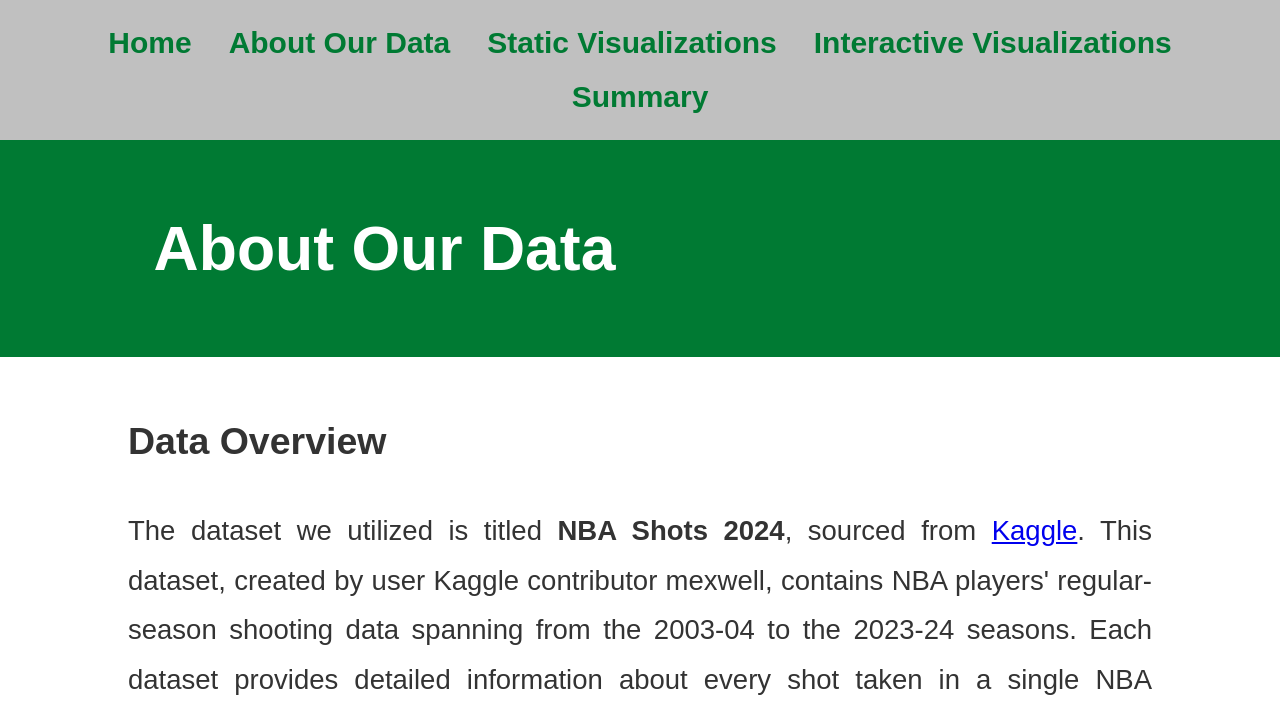
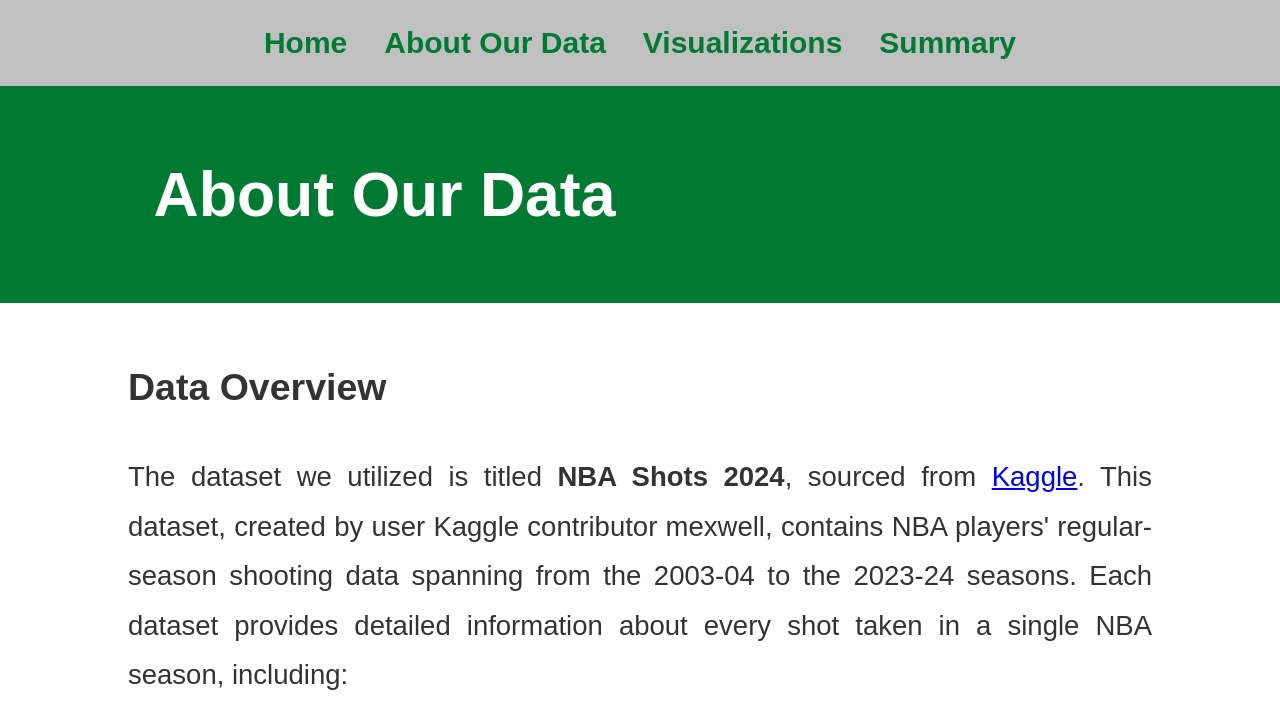
Before and after one commit to Pacholi658/Pacholi658.github.io, a plain HTML site: page about-data.html in a window 1280 px wide. Shown: the top 717 px of the page. Drawn offline with Linux system fonts and the light colour scheme.

Commit message:
Update about-data.html

```diff
--- a/about-data.html
+++ b/about-data.html
@@ -11,8 +11,7 @@
     <nav>
         <a href="index.html">Home</a>
         <a href="about-data.html">About Our Data</a>
-        <a href="static-visualizations.html">Static Visualizations</a>
-        <a href="interactive-visualizations.html">Interactive Visualizations</a>
+        <a href="static-visualizations.html">Visualizations</a>
         <a href="summary.html">Summary</a>
     </nav>
 
```
